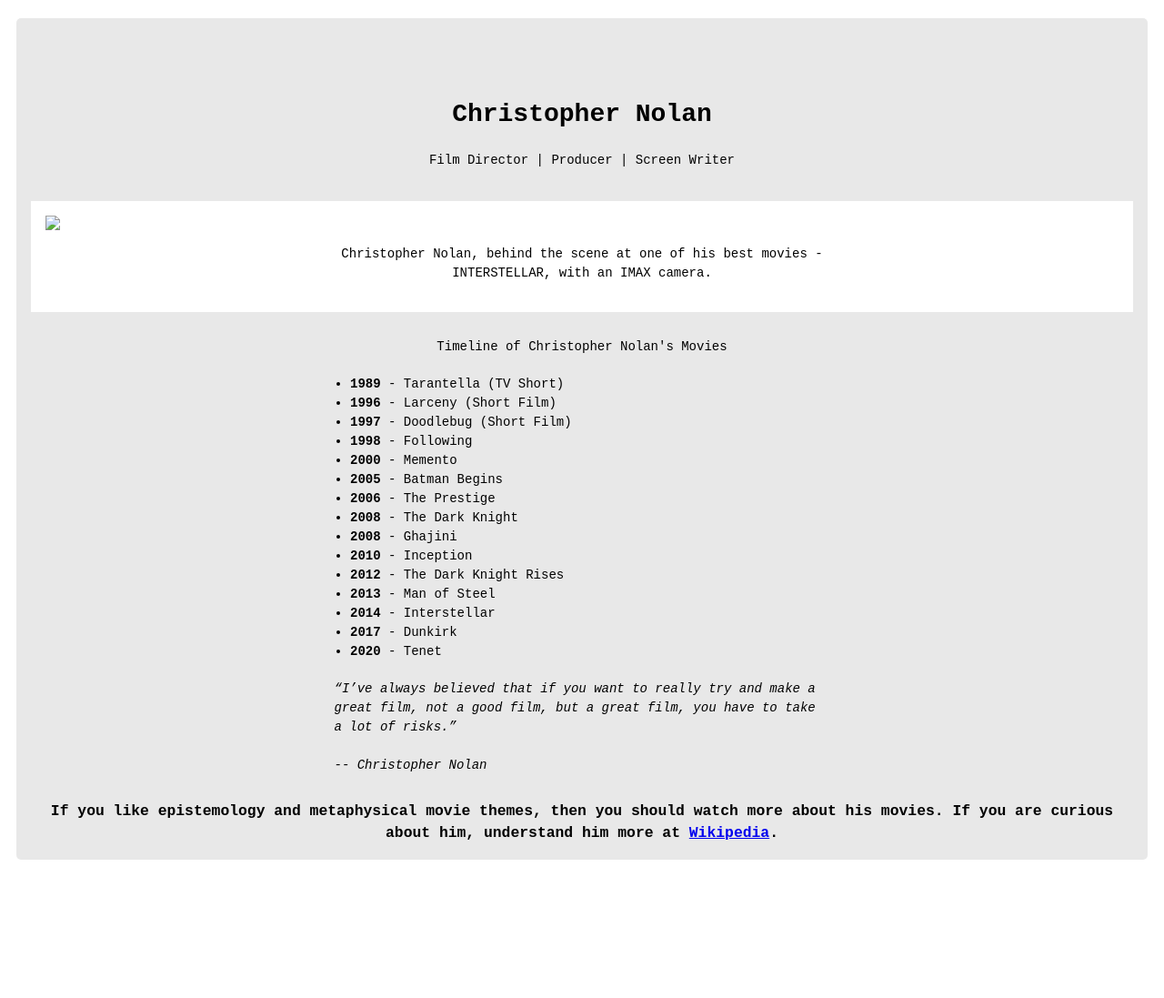
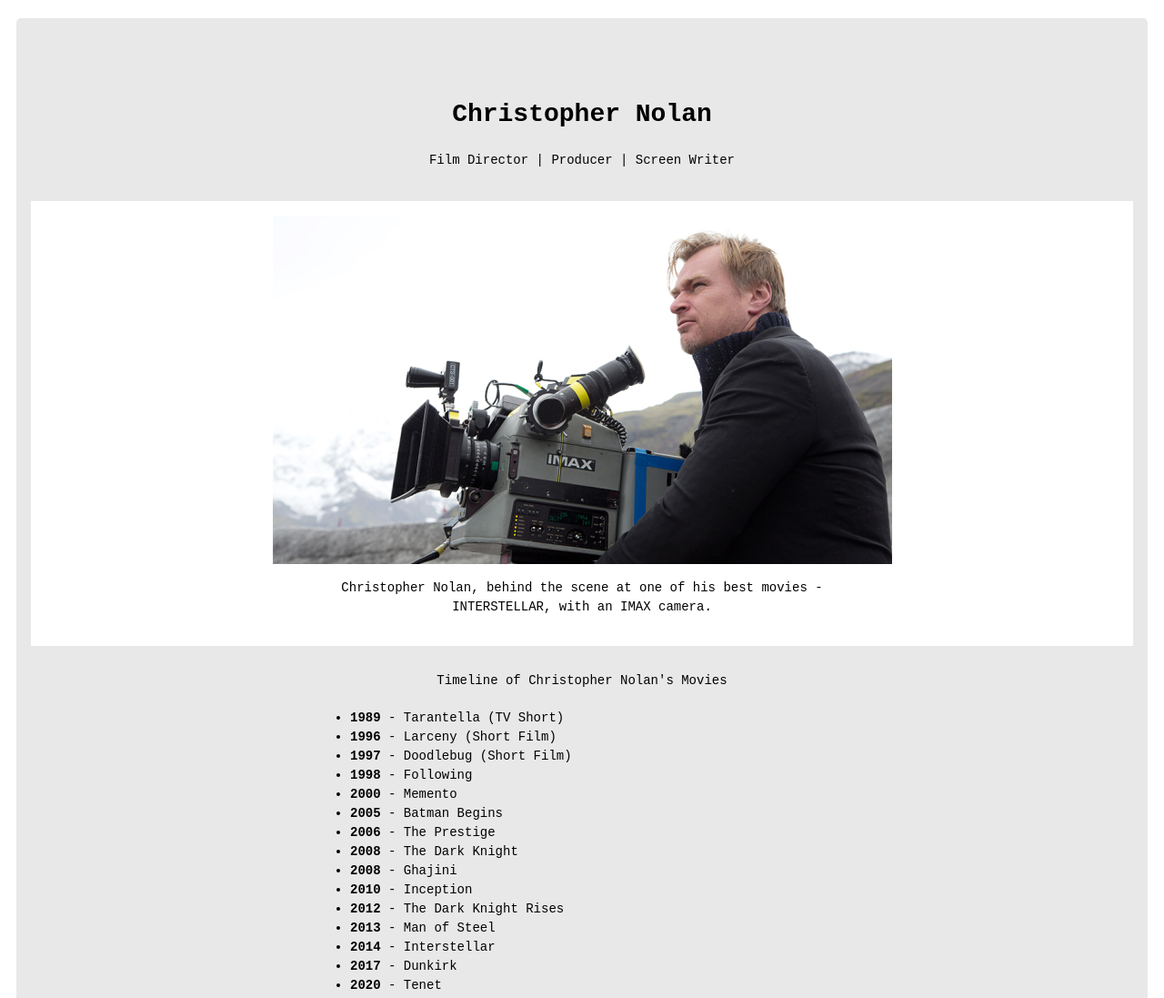
Before and after one commit to SiewTS/100_Days_Of_Code, a plain HTML site: page Tribute_Page/index.html in a window 1280 px wide. Shown: the top 1097 px of the page at 91% size. Before the commit the page ends 965 px from the top, so only its background shows below. Drawn offline with Linux system fonts and the light colour scheme.

Commit message:
Update index.html

```diff
--- a/Tribute_Page/index.html
+++ b/Tribute_Page/index.html
@@ -18,7 +18,7 @@
 
         <!--image container with caption-->
         <div id="img-div">
-            <img id="image" src="img/interstellar-bts-4.jpg"/>
+            <img id="image" src="../img/interstellar-bts-4.jpg"/>
             <p id="img-caption">Christopher Nolan, behind the scene at one of his best movies - INTERSTELLAR, with an IMAX camera.</p>
         </div>
 
```
